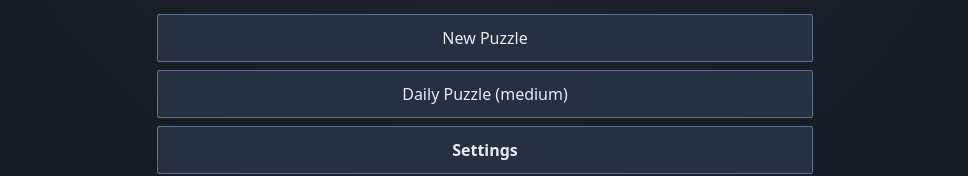
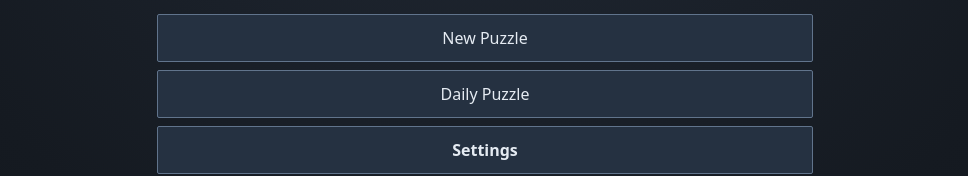
Before and after one commit to slobbe/sudoku, a Next.js app: page / in a window 1280 px wide. Shown: the part 294-470 px from the top of the page, without its empty margins (155-1123 px from the left). Built offline with nearby package versions, Linux system fonts and the light colour scheme.

Commit message:
Refine daily home button states
Use one daily entry button that switches between daily, continue, view solved, and retry-lost labels with countdown context. Route in-progress daily opens through continue behavior and remove the extra continue button from home.

```diff
--- a/src/components/sudoku-app.tsx
+++ b/src/components/sudoku-app.tsx
@@ -2586,10 +2586,12 @@ export function SudokuApp() {
       ? "lost"
       : null;
   const dailyButtonLabel = dailyResultToday === "won"
-    ? `View Daily Puzzle · next in ${formatCountdownToNextDaily(nowTick)}`
+    ? `View Daily Puzzle (next in ${formatCountdownToNextDaily(nowTick)})`
     : dailyResultToday === "lost"
-      ? `Retry Daily Puzzle · next in ${formatCountdownToNextDaily(nowTick)}`
-      : `Daily Puzzle (${todayDailyDifficulty})`;
+      ? `Retry Daily Puzzle (new in ${formatCountdownToNextDaily(nowTick)})`
+      : canContinueDailyPuzzle
+        ? "Continue Daily Puzzle"
+        : "Daily Puzzle";
 
   const overallStarted = state.stats.gamesStarted + state.stats.daily.gamesStarted;
   const overallWon = state.stats.gamesWon + state.stats.daily.gamesWon;
@@ -2720,18 +2722,13 @@ export function SudokuApp() {
                   Continue Standard
                 </button>
               ) : null}
-              {canContinueDailyPuzzle ? (
-                <button id="continue-daily-puzzle" type="button" onClick={continueDailyPuzzle}>
-                  Continue Daily
-                </button>
-              ) : null}
               <button id="new-game" type="button" onClick={() => startNewGameAndOpen()}>
                 New Puzzle
               </button>
               <button
                 id="daily-game"
                 type="button"
-                onClick={startDailyPuzzleAndOpen}
+                onClick={canContinueDailyPuzzle ? continueDailyPuzzle : startDailyPuzzleAndOpen}
               >
                 {dailyButtonLabel}
               </button>
```
